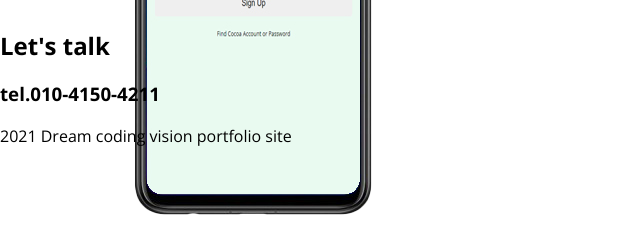
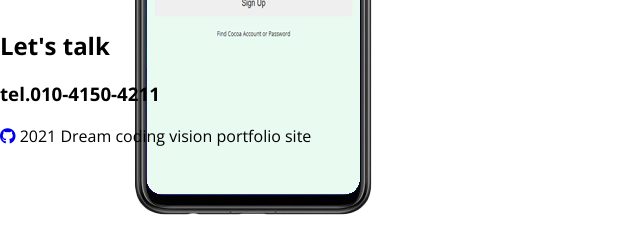
Before and after one commit to 1478952/portfolio, a plain HTML site: page index.html in a window 1280 px wide. Shown: the part 2760-3000 px from the top of the page, 0-640 px from the left. Drawn offline with nearby package versions, Linux system fonts and the light colour scheme.

Commit message:
Update index.html

```diff
--- a/index.html
+++ b/index.html
@@ -186,6 +186,7 @@
     <section class="talk">
       <h1>Let's talk</h1>
       <h3>tel.010-4150-4211</h3>
+      <a href="https://github.com/1478952"><i class="fab fa-github"></i></a>
       <span>2021 Dream coding vision portfolio site</span>
     </section>
   </body>
```
